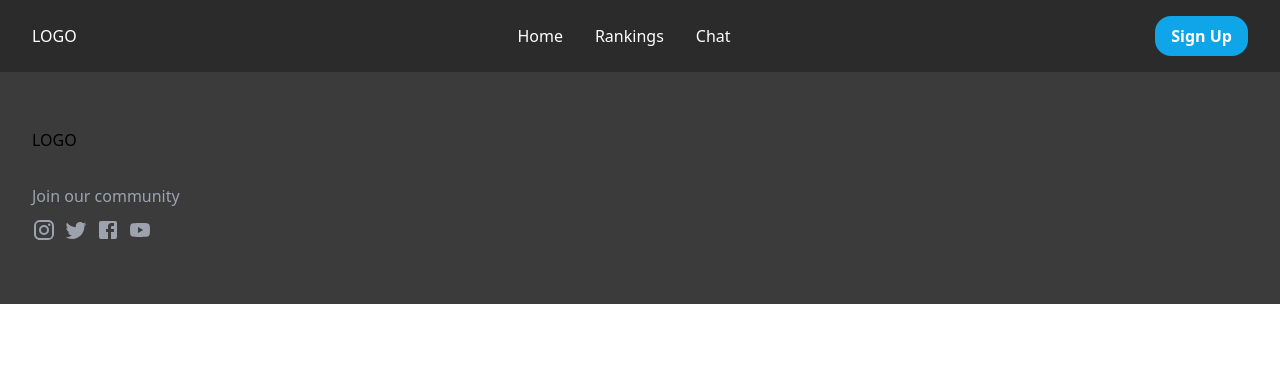
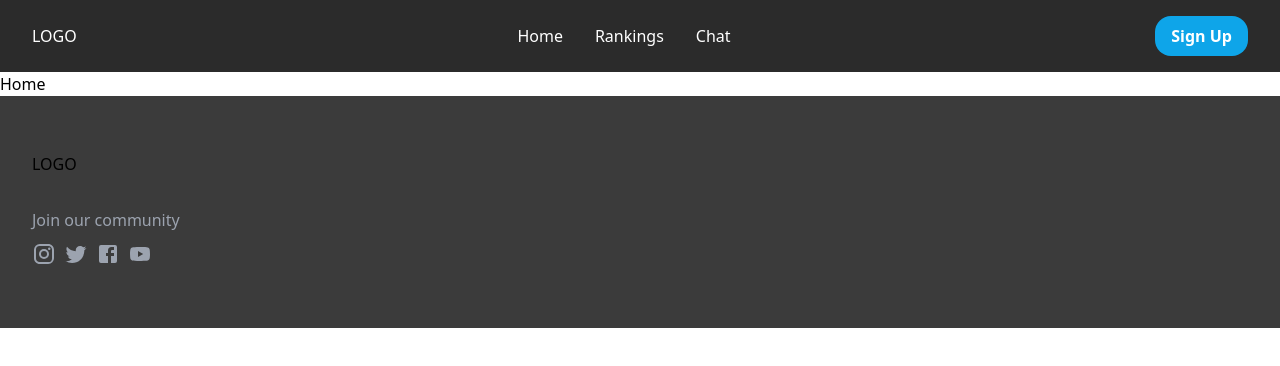
Before and after one commit to Haafii/Rubbish-Revolution, a React (Vite) app in the folder rubbish-revolution/: page /home in a window 1280 px wide. Shown: the top 366 px of the page. Built offline with nearby package versions, Linux system fonts and the light colour scheme.

Commit message:
Home page

```diff
--- a/rubbish-revolution/src/pages/Home.jsx
+++ b/rubbish-revolution/src/pages/Home.jsx
@@ -5,7 +5,7 @@ function Home() {
   return (
     <div>
       <Header/>
-
+      Home
     </div>
   )
 }
```
